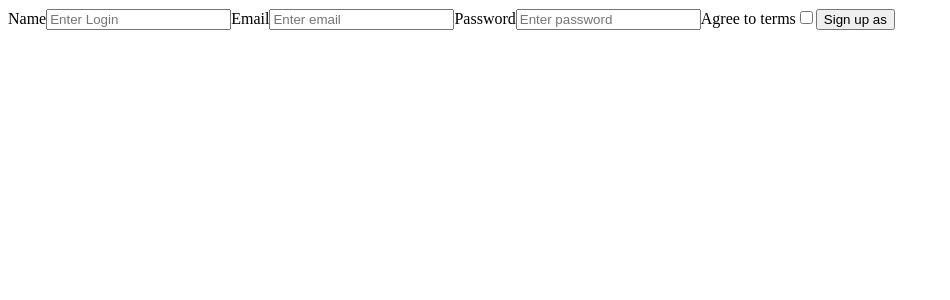
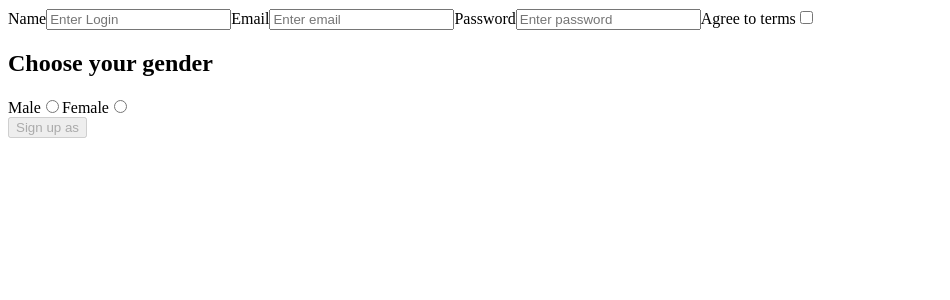
Before and after one commit to Oleh-N-Lunin/react-conspect, a React (Create React App) app: page / in a window 1280 px wide. Shown: the top 300 px of the page, without its empty margins (0-950 px from the left). Built offline with nearby package versions, Linux system fonts and the light colour scheme.

Commit message:
Radio Buttons

```diff
--- a/src/Components/SignUpForm/SignUpForm.js
+++ b/src/Components/SignUpForm/SignUpForm.js
@@ -1,14 +1,22 @@
-import React, { Component } from 'react';
+import React from 'react';
+
+const Gender = {
+    MALE: 'male',
+    FEMALE: 'female',
+}
 
 const INITIAL_STATE = {
     login: '',
     email: '',
     password: '',
     agreed: false,
+    gender: null,
 };
 
-class SignUpForm extends Component {
-    state = { ...INITIAL_STATE };
+class SignUpForm extends React.Component {
+    state = {
+        ...INITIAL_STATE,
+    };
 
     handleChange = ({ target }) => {
         const { name, value, type, checked } = target;
@@ -18,9 +26,15 @@ class SignUpForm extends Component {
     handleSubmit = e => {
         e.preventDefault();
 
-        const { login, email, password, agreed } = this.state;
+        const { login, email, password, agreed, gender } = this.state;
 
-        console.log(`Login: ${login} Email: ${email} Password ${password} Agreed: ${agreed}`);
+        console.log(`
+        Login: ${login}
+        Email: ${email}
+        Password ${password}
+        Agreed: ${agreed}
+        Gender: ${gender}
+        `);
 
         this.props.onSubmit({ ...this.state });
         this.reset();
@@ -29,7 +43,7 @@ class SignUpForm extends Component {
     reset = () => { this.setState({ ...INITIAL_STATE }) };
 
     render() {
-        const { login, email, password, agreed } = this.state;
+        const { login, email, password, agreed, gender } = this.state;
 
         return (
             <form onSubmit={this.handleSubmit}>
@@ -71,7 +85,30 @@ class SignUpForm extends Component {
                         onChange={this.handleChange}
                     />
                 </label>
-                <button type="submit">Sign up as { login}</button>
+                <section>
+                    <h2>Choose your gender</h2>
+                    <label>
+                        Male
+                        <input
+                            type="radio"
+                            checked={gender === Gender.MALE}
+                            name="gender"
+                            value={Gender.MALE}
+                            onChange={this.handleChange}
+                        />
+                    </label>
+                    <label>
+                        Female
+                        <input
+                            type="radio"
+                            checked={gender === Gender.FEMALE}
+                            name="gender"
+                            value={Gender.FEMALE}
+                            onChange={this.handleChange}
+                        />
+                    </label>
+                </section>
+                <button type="submit" disabled={!agreed}>Sign up as { login }</button>
             </form>
         );
     }
```
